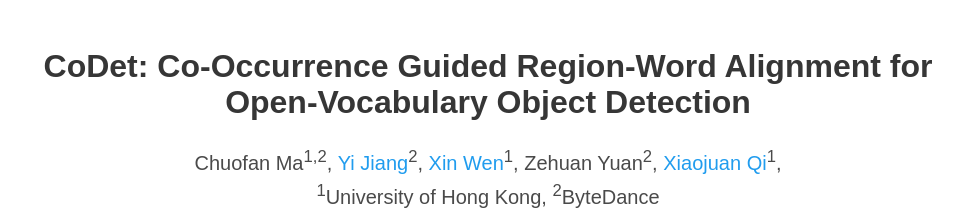
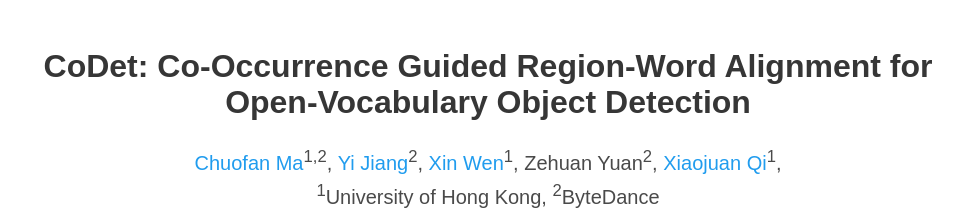
Before and after one commit to codet-ovd/codet-ovd.github.io, a plain HTML site: page index.html in a window 1280 px wide. Shown: the top 220 px of the page, without its empty margins (152-1123 px from the left). Drawn offline with nearby package versions, Linux system fonts and the light colour scheme; some icons are missing; a web font is replaced by a local one.

Commit message:
Update index.html

```diff
--- a/index.html
+++ b/index.html
@@ -91,7 +91,7 @@
           <h1 class="title is-3 publication-title">CoDet: Co-Occurrence Guided Region-Word Alignment for Open-Vocabulary Object Detection</h1>
           <div class="is-size-5 publication-authors">
             <span class="author-block">
-              Chuofan Ma<sup>1,2</sup>,</span>
+              <a href="https://machuofan.github.io/">Chuofan Ma</a><sup>1,2</sup>,</span>
             <span class="author-block">
               <a href="https://enjoyyi.github.io/">Yi Jiang</a><sup>2</sup>,</span>
             <span class="author-block">
```
